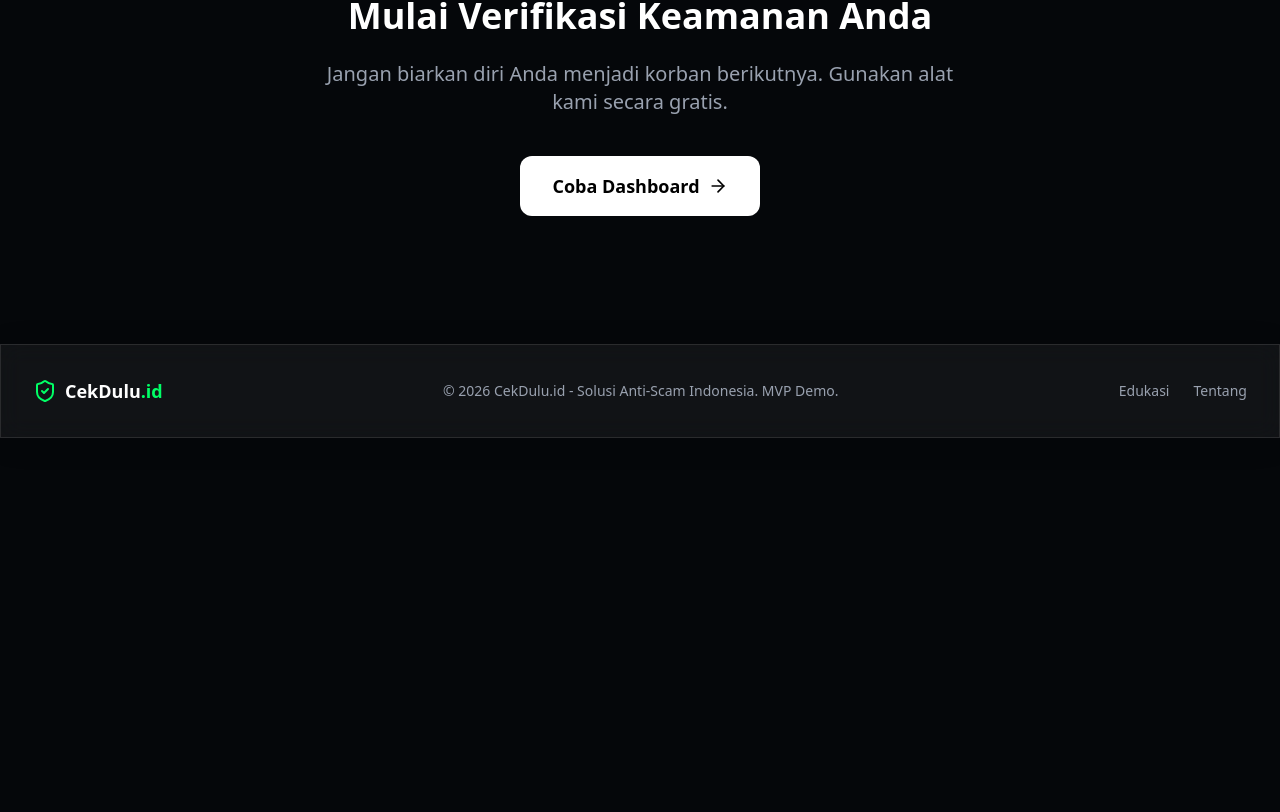
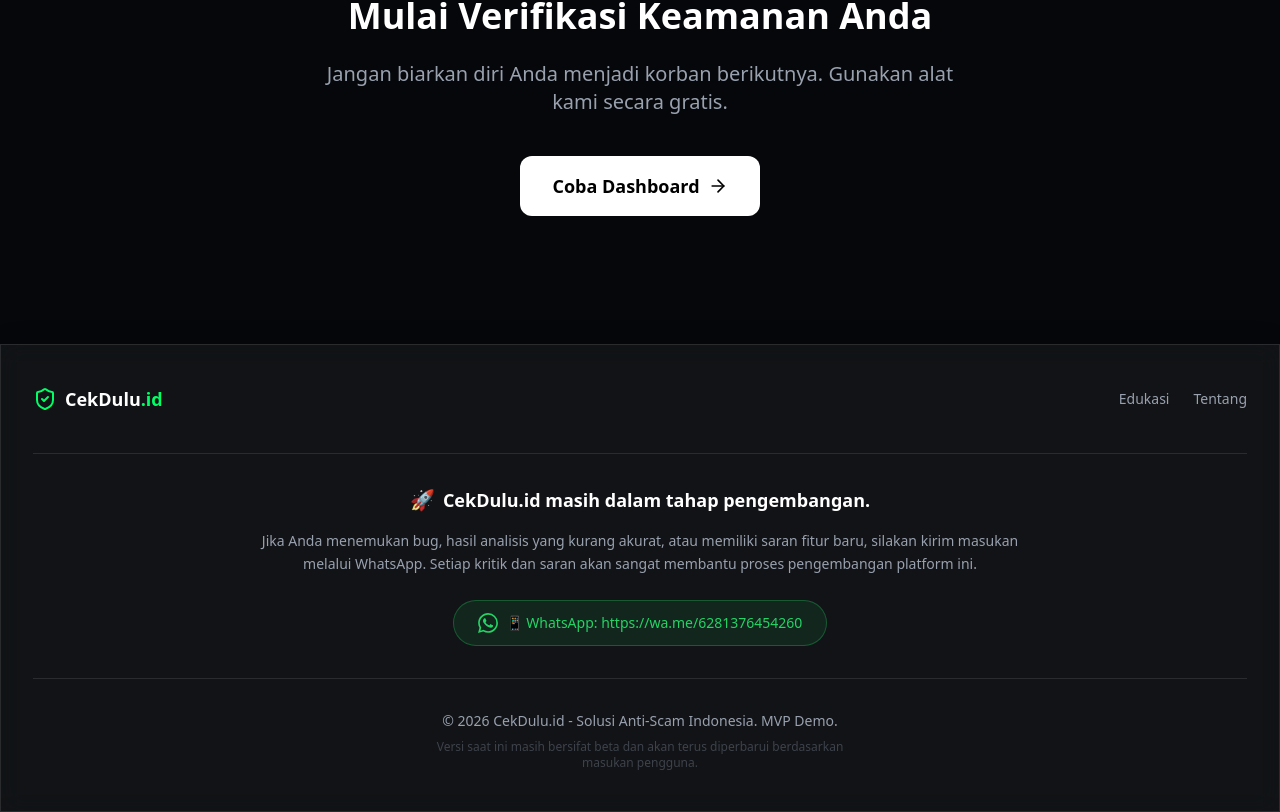
Before and after one commit to deks871/cekdulu-id, a Next.js app: page / in a window 1280 px wide. Shown: the part 1934-2746 px from the top of the page. Before the commit the page ends 2372 px from the top, so only its background shows below. Built offline with nearby package versions, Linux system fonts and the light colour scheme.

Commit message:
Refactor OCR flow to use Tesseract and scam analyzer

```diff
--- a/src/components/Footer.tsx
+++ b/src/components/Footer.tsx
@@ -4,18 +4,16 @@
 export default function Footer() {
   return (
     <footer className="glass border-t border-glass-border mt-auto">
-      <div className="max-w-7xl mx-auto px-4 sm:px-6 lg:px-8 py-8">
-        <div className="flex flex-col md:flex-row justify-between items-center gap-4">
+      <div className="max-w-7xl mx-auto px-4 sm:px-6 lg:px-8 py-10">
+
+        {/* Top Section: Brand and Links */}
+        <div className="flex flex-col md:flex-row justify-between items-center gap-6 mb-10">
           <div className="flex items-center gap-2">
             <ShieldCheck className="h-6 w-6 text-cyber-green" />
             <span className="font-outfit font-bold text-lg text-white">
               CekDulu<span className="text-cyber-green">.id</span>
             </span>
           </div>
-
-          <p className="text-gray-400 text-sm text-center md:text-left">
-            &copy; {new Date().getFullYear()} CekDulu.id - Solusi Anti-Scam Indonesia. MVP Demo.
-          </p>
 
           <div className="flex space-x-6 text-sm">
             <Link href="/edukasi" className="text-gray-400 hover:text-white transition">
@@ -26,6 +24,44 @@
             </Link>
           </div>
         </div>
+
+        {/* Middle Section: Kritik & Saran */}
+        <div className="border-t border-b border-glass-border py-8 mb-8">
+          <div className="flex flex-col items-center text-center gap-4 max-w-3xl mx-auto">
+            <h3 className="text-white font-bold text-lg flex items-center justify-center gap-2">
+              <span className="text-xl">🚀</span> CekDulu.id masih dalam tahap pengembangan.
+            </h3>
+            <p className="text-gray-400 text-sm leading-relaxed">
+              Jika Anda menemukan bug, hasil analisis yang kurang akurat, atau memiliki saran fitur baru, silakan kirim masukan melalui WhatsApp. Setiap kritik dan saran akan sangat membantu proses pengembangan platform ini.
+            </p>
+            <a
+              href="https://wa.me/6281376454260"
+              target="_blank"
+              rel="noopener noreferrer"
+              className="inline-flex items-center justify-center gap-2 px-6 py-3 mt-2 bg-[#25D366]/10 text-[#25D366] hover:bg-[#25D366] hover:text-white border border-[#25D366]/30 hover:border-[#25D366] rounded-full transition-all duration-300 font-medium group text-sm w-full sm:w-auto"
+            >
+              <svg
+                viewBox="0 0 24 24"
+                className="w-5 h-5 fill-current"
+                xmlns="http://www.w3.org/2000/svg"
+              >
+                <path d="M17.472 14.382c-.297-.149-1.758-.867-2.03-.967-.273-.099-.471-.148-.67.15-.197.297-.767.966-.94 1.164-.173.199-.347.223-.644.075-.297-.15-1.255-.463-2.39-1.475-.883-.788-1.48-1.761-1.653-2.059-.173-.297-.018-.458.13-.606.134-.133.298-.347.446-.52.149-.174.198-.298.298-.497.099-.198.05-.371-.025-.52-.075-.149-.669-1.612-.916-2.207-.242-.579-.487-.5-.669-.51-.173-.008-.371-.01-.57-.01-.198 0-.52.074-.792.372-.272.297-1.04 1.016-1.04 2.479 0 1.462 1.065 2.875 1.213 3.074.149.198 2.096 3.2 5.077 4.487.709.306 1.262.489 1.694.625.712.227 1.36.195 1.871.118.571-.085 1.758-.719 2.006-1.413.248-.694.248-1.289.173-1.413-.074-.124-.272-.198-.57-.347m-5.421 7.403h-.004a9.87 9.87 0 01-5.031-1.378l-.361-.214-3.741.982.998-3.648-.235-.374a9.86 9.86 0 01-1.51-5.26c.001-5.45 4.436-9.884 9.888-9.884 2.64 0 5.122 1.03 6.988 2.898a9.825 9.825 0 012.893 6.994c-.003 5.45-4.437 9.884-9.885 9.884m8.413-18.297A11.815 11.815 0 0012.05 0C5.495 0 .16 5.335.157 11.892c0 2.096.547 4.142 1.588 5.945L.057 24l6.305-1.654a11.882 11.882 0 005.683 1.448h.005c6.554 0 11.89-5.335 11.893-11.893a11.821 11.821 0 00-3.48-8.413z"/>
+              </svg>
+              📱 WhatsApp: https://wa.me/6281376454260
+            </a>
+          </div>
+        </div>
+
+        {/* Bottom Section: Copyright and Beta Notice */}
+        <div className="flex flex-col items-center text-center">
+          <p className="text-gray-400 text-sm">
+            &copy; {new Date().getFullYear()} CekDulu.id - Solusi Anti-Scam Indonesia. MVP Demo.
+          </p>
+          <p className="text-gray-500/50 text-xs mt-2 max-w-md">
+            Versi saat ini masih bersifat beta dan akan terus diperbarui berdasarkan masukan pengguna.
+          </p>
+        </div>
+
       </div>
     </footer>
   );
```
